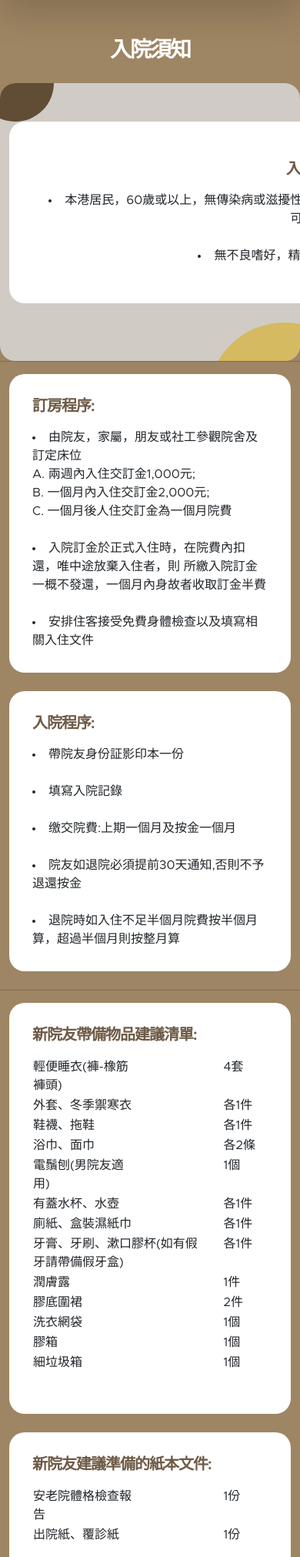
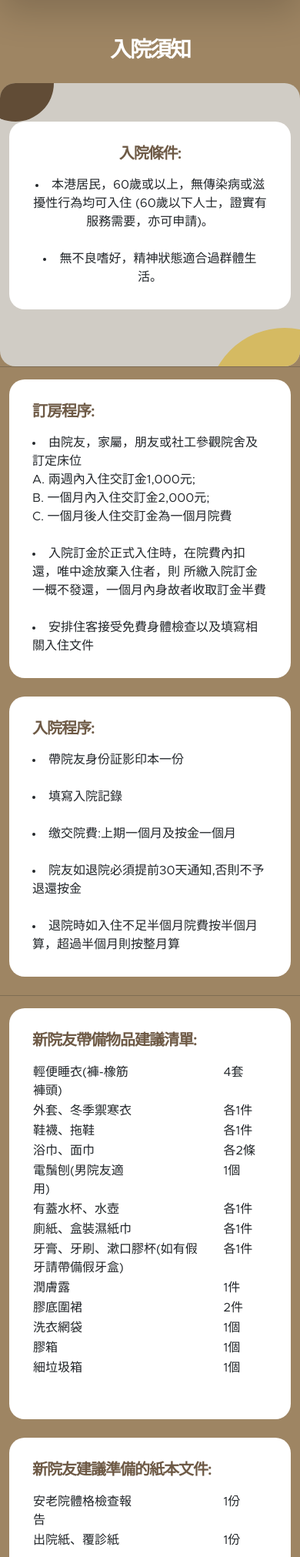
Before and after one commit to AcoHon53114/peace, a Django app: page /informations/ in a window 390 px wide. Shown: the part 217-2240 px from the top of the page at 77% size. Run offline with Django 4.2, Linux system fonts and the light colour scheme; some libraries are stand-ins or nearby versions.

Commit message:
fix information.html unresponsive about 入院條件

```diff
--- a/templates/informations/information.html
+++ b/templates/informations/information.html
@@ -31,14 +31,12 @@
 
 <!--入院條件-->
 <section class="testimonial-section section-padding section-bg">
-                <div class="col-lg-12 col-5 ">
-                    <div class="mx-auto" style="width:700px">
-                    <div class="custom-text-box-center">
+    <div class="col">
+        <div class="custom-text-box">
             <h5 class="mb-3">入院條件:</h5>
             <li>本港居民，60歲或以上，無傳染病或滋擾性行為均可入住 (60歲以下人士，證實有服務需要，亦可申請)。</li>
             <br>
             <li>無不良嗜好，精神狀態適合過群體生活。</li>
-                        </div>
         </div>
     </div>
 </section>
```
Lines whose indentation alone changed are shown as unchanged.
